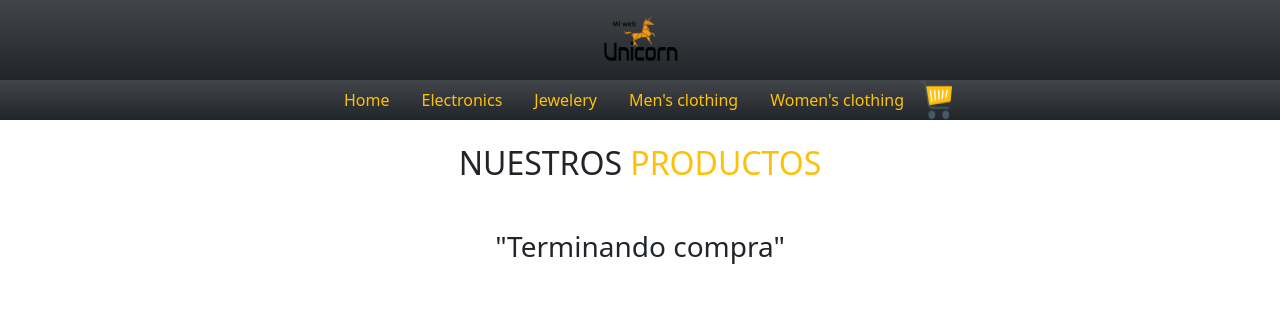
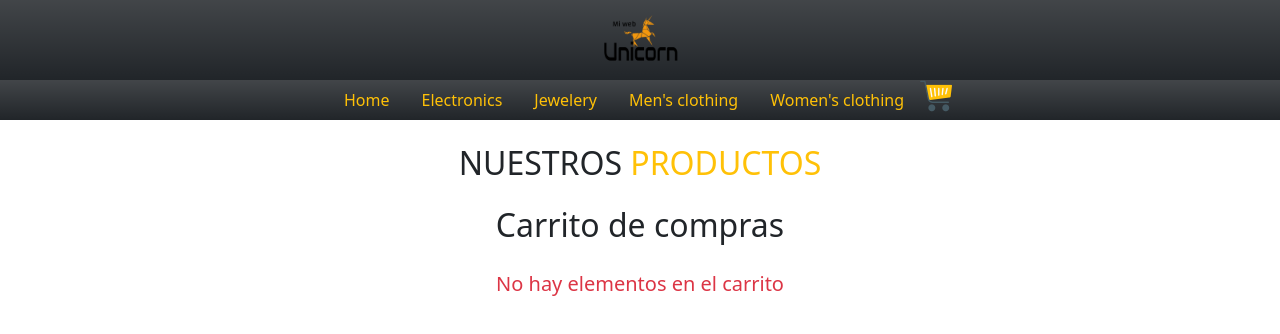
Before and after one commit to ElianaCorbalan/React-CoderHouse, a React (Create React App) app in the folder mi-app/: page /cart in a window 1280 px wide. Shown: the top 334 px of the page. Built offline with nearby package versions, Linux system fonts and the light colour scheme.

Commit message:
Desafio 10. Agregar funcionalidad al carrito. Utilizacion de Context

```diff
--- a/mi-app/src/App.jsx
+++ b/mi-app/src/App.jsx
@@ -3,12 +3,14 @@ import NavBar from "./components/NavBar";
 import { BrowserRouter, Switch, Route } from "react-router-dom";
 import ItemListContainer from "./components/Items/ItemListContainer";
 import ItemDetailContainer from "./components/Items/ItemDetailContainer";
-import CartContainer from "./components/CartContainer";
+import CartContainer from "./Context/CartContainer";
+import CustomProvider from "./Context/CartContext";
 
 const App = () => {
 
     return (
         <BrowserRouter>
+        <CustomProvider>
             <Header />
             <NavBar categories={null} />
             <Switch>
@@ -17,6 +19,7 @@ const App = () => {
                 <Route path="/detail/:id" component={ItemDetailContainer}/>
                 <Route path="/cart" component={CartContainer}/>
             </Switch>
+        </CustomProvider>
         </BrowserRouter>
     )
 }
--- /dev/null
+++ b/mi-app/src/Context/Cart.jsx
@@ -0,0 +1,31 @@
+import { useContext } from "react";
+import { contexto } from "./CartContext";
+
+
+const Cart = () => {
+    const { cart, removeItem, clear} = useContext(contexto)
+
+    return (
+        <>
+            <h2>Carrito de compras</h2>
+            {cart.map(product =>
+                <div key={product.products.id}>
+                    <img style={{ width: '30px' }} src={product.products.image} alt=""></img>
+                    <p>{product.products.title} x {product.quantity}</p>
+                    <p>${product.products.price * product.quantity}</p>
+                    <button className="btn btn-danger m-1" type="button" onClick={() => removeItem(product.products.id)}>-</button>
+                </div>
+            )}
+
+            {cart.length > 0 ?
+                <div>
+                    <button className="btn btn-danger m-3" type="button" onClick={()=>clear(cart)}>Eliminar todo</button>
+                </div>
+                :
+                <p className="text-danger mt-4 fs-5">No hay elementos en el carrito</p>
+                }
+        </>
+    );
+}
+
+export default Cart;
--- a/mi-app/src/components/CartContainer.jsx
+++ b/mi-app/src/Context/CartContainer.jsx
@@ -1,10 +1,10 @@
+import Cart from "./Cart"
+
 const CartContainer = () => {
     return (
         <div className="row justify-content-center">
             <div className="text-center">
-                <h3 className="mt-4">
-                    "Terminando compra"
-                </h3>
+                <Cart/>
             </div>
         </div>
     )
--- /dev/null
+++ b/mi-app/src/Context/CartContext.jsx
@@ -0,0 +1,30 @@
+import { createContext, useState } from "react";
+export const contexto = createContext();
+
+
+const {Provider} = contexto;
+
+const CustomProvider = ({children}) => {
+
+    const [cart, setCart]= useState([])
+
+    const addItem = (product) => {
+    setCart([...cart, product])
+    }
+
+    const removeItem = (id) => {
+        let elements = cart.filter((e)=> e.products.id !== id)
+        setCart(elements);
+    }
+    const clear = () => {
+        setCart([]);
+    }
+
+    const contexto_para_consumir = {cart,addItem,removeItem,clear}
+    return (
+        <Provider value ={contexto_para_consumir}>
+            {children}
+        </Provider>
+    )
+}
+export default CustomProvider;
--- /dev/null
+++ b/mi-app/src/Context/CartWidget.jsx
@@ -0,0 +1,18 @@
+import Carrito from '../img/carrito.png';
+import { useContext } from "react"
+import { NavLink } from "react-router-dom"
+import { contexto } from "./CartContext"
+
+const CartWidget = () => {
+
+    const { cart } = useContext(contexto)
+
+    return (
+        <NavLink to="/cart">
+            <img src={Carrito} alt="" />
+            {cart.length ? cart.length : null}
+        </NavLink>
+    )
+}
+
+export default CartWidget;
--- a/mi-app/src/components/CardWidget.jsx
+++ /dev/null
@@ -1,12 +0,0 @@
-import Logo from '../img/logoUnicornio.png';
-import { NavLink } from "react-router-dom"
-
-const Icons = () => {
-    return (<>
-        <div>
-            <NavLink to={`/`}><img style={{ width: '80px' }} src={Logo} alt='logo' /></NavLink>
-        </div>
-    </>)
-}
-
-export default Icons;
--- a/mi-app/src/components/Header.jsx
+++ b/mi-app/src/components/Header.jsx
@@ -1,9 +1,7 @@
-import CardWidget from "../components/CardWidget"
+import Logo from "./Logo"
 const Header = () =>
-    <>
     <div className="d-flex justify-content-center bg-dark bg-gradient">
-    <CardWidget/>
+    <Logo/>
     </div>
-    </>
 
 export default Header;
--- a/mi-app/src/components/Items/ItemDetail.jsx
+++ b/mi-app/src/components/Items/ItemDetail.jsx
@@ -1,13 +1,23 @@
 
 import ItemCount from "./ItemCount";
-import { useState } from "react";
+import { useState, useContext } from "react";
 import { NavLink } from "react-router-dom";
+import { contexto } from '../../Context/CartContext';
 
 const ItemDetail = ({ product }) => {
+    const { addItem } = useContext(contexto);
+
     const [terminar, setTerminar] = useState(false);
     const [cantidad, setCantidad] = useState();
 
     const onAdd = (cantidad) => {
+        const agregarItem = {
+            products : product ,
+            quantity : cantidad
+        }
+
+        addItem(agregarItem);
+
         setCantidad(cantidad);
         setTerminar(true);
     }
@@ -23,7 +33,7 @@ const ItemDetail = ({ product }) => {
                         <p className="card-text">${product.price}</p>
                         {!terminar && <ItemCount initial={1} onAdd={(cantidad) => onAdd(cantidad)} stock={product.quantity} />}
                         {terminar && <div className="d-flex justify-content-center">
-                            <NavLink to={`/cart?${product.id}&cant=${cantidad}`} className="btn btn-success mt-3">Terminar mi compra</NavLink>
+                            <NavLink to={`/cart?${product.id}&cant=${cantidad}`} className="btn btn-success mt-3">Terminar compra</NavLink>
                         </div>}
                     </div>
                 </div>
--- /dev/null
+++ b/mi-app/src/components/Logo.jsx
@@ -0,0 +1,13 @@
+import Logo from '../img/logoUnicornio.png';
+import { NavLink } from "react-router-dom";
+
+const Icons = () => {
+    return (<>
+        <div>
+            <NavLink to={`/`}><img style={{ width: '80px' }} src={Logo} alt='logo' />
+            </NavLink>
+        </div>
+    </>)
+}
+
+export default Icons;
--- a/mi-app/src/components/NavBar.jsx
+++ b/mi-app/src/components/NavBar.jsx
@@ -1,5 +1,5 @@
-import Carrito from '../img/carrito.png';
-import { NavLink } from "react-router-dom"
+import { NavLink } from "react-router-dom";
+import CartWidget from "../Context/CartWidget";
 
 const NavBar = () =>
     <>
@@ -9,10 +9,10 @@ const NavBar = () =>
             <NavLink to={`/categories/jewelery`} className="nav-link text-warning" href="#top">Jewelery</NavLink>
             <NavLink to={`/categories/men's clothing`} className="nav-link text-warning" href="#top">Men's clothing</NavLink>
             <NavLink to={`/categories/women's clothing`} className="nav-link text-warning" href="#top">Women's clothing</NavLink>
-            <img src={Carrito} alt="" />
+            <CartWidget/>
         </nav>
         <div>
-            <h2 class="text-center my-4">NUESTROS<span class="text-warning"> PRODUCTOS</span></h2>
+            <h2 className="text-center my-4">NUESTROS<span className="text-warning"> PRODUCTOS</span></h2>
         </div>
     </>
 
```
